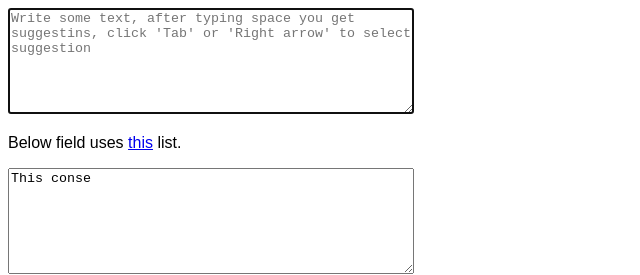
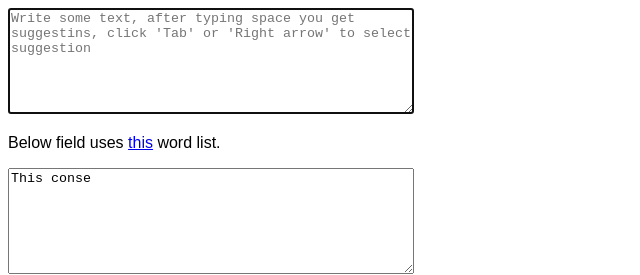
Before and after one commit to mishra-ankit/smart-compose, a website built with Parcel: page index.html in a window 1280 px wide. Shown: the top 275 px of the page, 0-640 px from the left. Built offline with nearby package versions, Linux system fonts and the light colour scheme.

Commit message:
update text

```diff
--- a/index.html
+++ b/index.html
@@ -19,7 +19,7 @@
         href="https://raw.githubusercontent.com/first20hours/google-10000-english/master/20k.txt"
         >this</a
       >
-      list.
+      word list.
     </p>
     <textarea
       id="secondInput"
```
